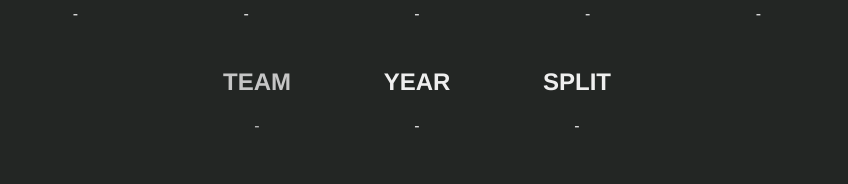
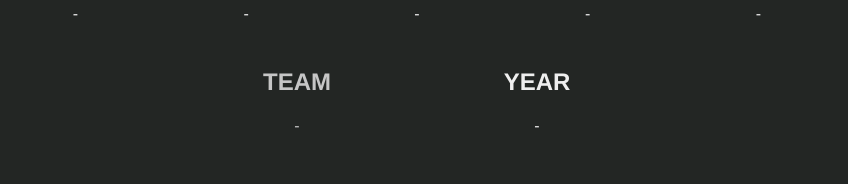
Before and after one commit to AsukaCHikaru/lcs-lec-team-quiz, a Svelte app: page / in a window 1280 px wide. Shown: the part 340-524 px from the top of the page, without its empty margins (223-1071 px from the left). Built offline with nearby package versions, Linux system fonts and the light colour scheme.

Commit message:
feat: remove split

```diff
--- a/src/components/Quiz.svelte
+++ b/src/components/Quiz.svelte
@@ -19,7 +19,6 @@
   const defaultAnswerForm = {
     team: { value: '', answer: [], correct: false },
     year: { value: '', answer: [], correct: false },
-    split: { value: '', answer: [], correct: false },
     top: { value: '', answer: [], correct: false },
     jungle: { value: '', answer: [], correct: false },
     mid: { value: '', answer: [], correct: false },
@@ -43,7 +42,6 @@
 
     answerForm.team.answer = [...quiz.team.name.map(name => generalizeName(name)), quiz.team.abbr.toLowerCase()];
     answerForm.year.answer = quiz.year;
-    answerForm.split.answer = quiz.split.toLowerCase();
     answerForm.top.answer = [...quiz.players.TOP.ign.map(name => generalizeName(name))];
     answerForm.jungle.answer = [...quiz.players.JG.ign.map(name => generalizeName(name))];
     answerForm.mid.answer = [...quiz.players.MID.ign.map(name => generalizeName(name))];
@@ -63,8 +61,7 @@
       key === "mid" && answerForm.mid.answer.includes(generalizeName(answerForm[key].value)) ||
       key === "bot" && answerForm.bot.answer.includes(generalizeName(answerForm[key].value)) ||
       key === "support" && answerForm.support.answer.includes(generalizeName(answerForm[key].value)) ||
-      key === "year" && answerForm[key].answer === generalizeName(answerForm[key].value) ||
-      key === "split" && answerForm[key].answer === generalizeName(answerForm[key].value)
+      key === "year" && answerForm[key].answer === generalizeName(answerForm[key].value)
     ) {
       isPrevQCorrect = true;
       answerForm[key].correct = true;
@@ -88,7 +85,6 @@
   function handleSkipClick () {
     answerForm.team.correct = true;
     answerForm.year.correct = true;
-    answerForm.split.correct = true;
     answerForm.top.correct = true;
     answerForm.jungle.correct = true;
     answerForm.mid.correct = true;
@@ -153,12 +149,6 @@
         isCurrentAnswering={currentQ === 'year'}
         isCorrect={answerForm.year.correct}
       />
-      <Answer
-        question="Split"
-        answer={quiz.split}
-        isCurrentAnswering={currentQ === 'split'}
-        isCorrect={answerForm.split.correct}
-      />
     </div>
     <div class="input-container">
       <Input
```
